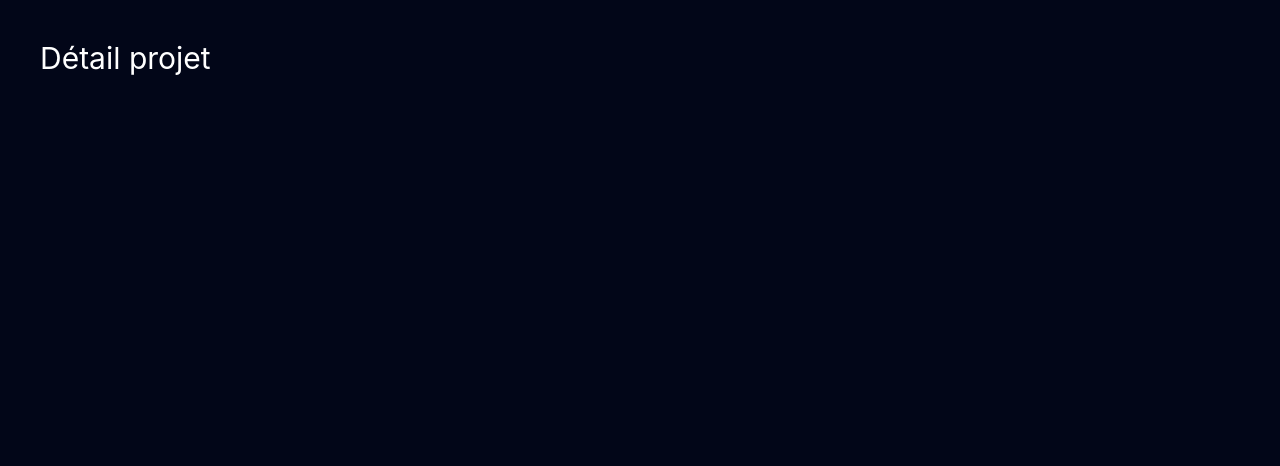
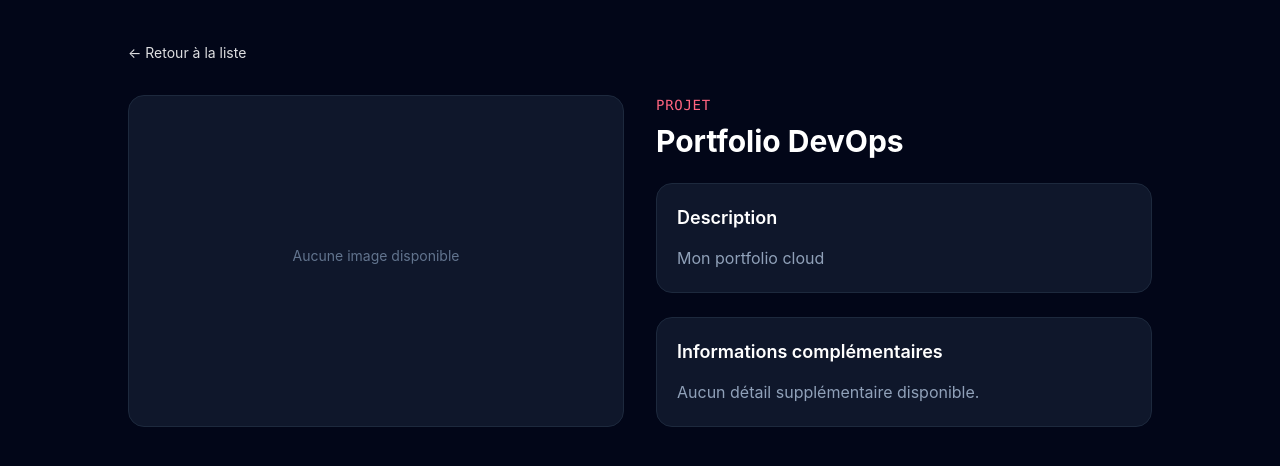
Before and after one commit to seydinalimamoulayeyade/react-fil-rouge, a React (Vite) app: page /projets/1 in a window 1280 px wide. Shown: the top 466 px of the page. Built offline with nearby package versions, Linux system fonts and the light colour scheme; data requests are answered from the project's data file.

Commit message:
feat: ajouter la page de détail d’un projet avec chargement par id

```diff
--- a/src/App.jsx
+++ b/src/App.jsx
@@ -1,10 +1,7 @@
 import { Route, Routes } from "react-router-dom";
 import AjouterProjet from "./components/AjouterProjet";
+import DetaillerProjet from "./components/DetaillerProjet";
 import Dossier from "./components/Dossier";
-
-function Detail() {
-  return <h1 className="text-white text-3xl">Détail projet</h1>;
-}
 
 export default function App() {
   return (
@@ -12,7 +9,7 @@ export default function App() {
       <Routes>
         <Route path="/" element={<Dossier />} />
         <Route path="/ajouter" element={<AjouterProjet />} />
-        <Route path="/projets/:id" element={<Detail />} />
+        <Route path="/projets/:id" element={<DetaillerProjet />} />
       </Routes>
     </div>
   );
--- /dev/null
+++ b/src/components/DetaillerProjet.jsx
@@ -0,0 +1,117 @@
+import { useEffect, useState } from "react";
+import { Link, useParams } from "react-router-dom";
+import { getProjectById } from "../services/projetService";
+
+export default function DetaillerProjet() {
+  const { id } = useParams();
+  const [project, setProject] = useState(null);
+  const [loading, setLoading] = useState(true);
+  const [error, setError] = useState("");
+
+  useEffect(() => {
+    async function loadProject() {
+      try {
+        setLoading(true);
+        setError("");
+
+        const data = await getProjectById(id);
+        setProject(data);
+      } catch (err) {
+        console.error(err);
+        setError("Projet introuvable.");
+      } finally {
+        setLoading(false);
+      }
+    }
+
+    loadProject();
+  }, [id]);
+
+  if (loading) {
+    return (
+      <section className="max-w-4xl mx-auto space-y-6">
+        <Link to="/" className="text-sm text-rose-400 hover:underline">
+          ← Retour à la liste
+        </Link>
+
+        <div className="rounded-2xl border border-slate-800 bg-slate-900 p-6">
+          <p className="text-slate-400">Chargement du projet...</p>
+        </div>
+      </section>
+    );
+  }
+
+  if (error || !project) {
+    return (
+      <section className="max-w-4xl mx-auto space-y-6">
+        <Link to="/" className="text-sm text-rose-400 hover:underline">
+          ← Retour à la liste
+        </Link>
+
+        <div className="rounded-2xl border border-red-800 bg-red-950/30 p-6">
+          <p className="text-red-400 text-sm">
+            {error || "Projet introuvable."}
+          </p>
+        </div>
+      </section>
+    );
+  }
+
+  return (
+    <section className="max-w-5xl mx-auto space-y-8">
+      <Link
+        to="/"
+        className="inline-flex text-sm text-rose-400 hover:underline"
+      >
+        ← Retour à la liste
+      </Link>
+
+      <div className="grid gap-8 lg:grid-cols-2">
+        {/* Image */}
+        <div className="overflow-hidden rounded-2xl border border-slate-800 bg-slate-900">
+          {project.image ? (
+            <img
+              src={project.image}
+              alt={project.libelle}
+              className="h-full w-full object-cover"
+            />
+          ) : (
+            <div className="flex h-80 items-center justify-center text-slate-500 text-sm">
+              Aucune image disponible
+            </div>
+          )}
+        </div>
+
+        {/* Contenu */}
+        <div className="space-y-6">
+          <div>
+            <p className="text-sm font-mono uppercase tracking-wider text-rose-400">
+              Projet
+            </p>
+            <h1 className="mt-2 text-3xl font-bold text-white">
+              {project.libelle}
+            </h1>
+          </div>
+
+          <div className="rounded-2xl border border-slate-800 bg-slate-900 p-5">
+            <h2 className="text-lg font-semibold text-white mb-3">
+              Description
+            </h2>
+            <p className="text-slate-400 leading-7">
+              {project.description || "Aucune description disponible."}
+            </p>
+          </div>
+
+          <div className="rounded-2xl border border-slate-800 bg-slate-900 p-5">
+            <h2 className="text-lg font-semibold text-white mb-3">
+              Informations complémentaires
+            </h2>
+            <p className="text-slate-400 leading-7">
+              {project.details || "Aucun détail supplémentaire disponible."}
+            </p>
+          </div>
+        </div>
+      </div>
+    </section>
+  );
+}
```
